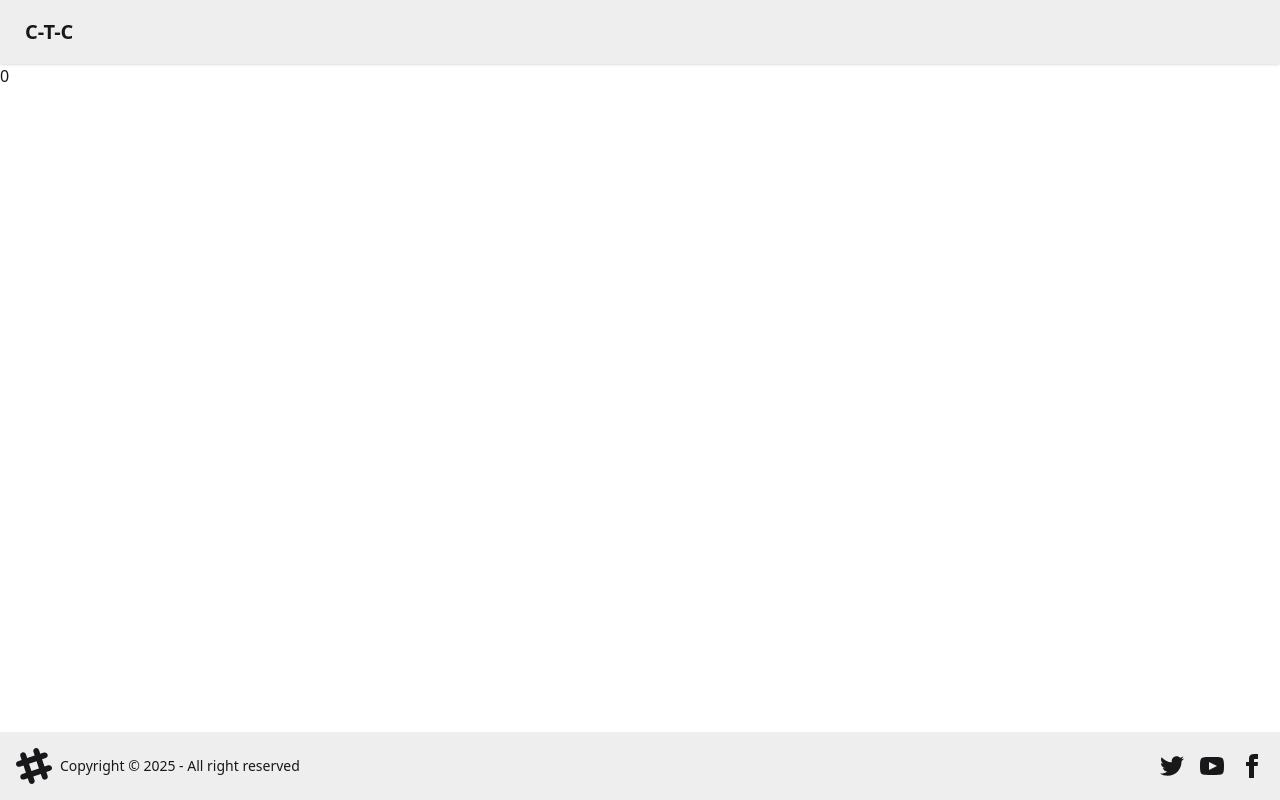
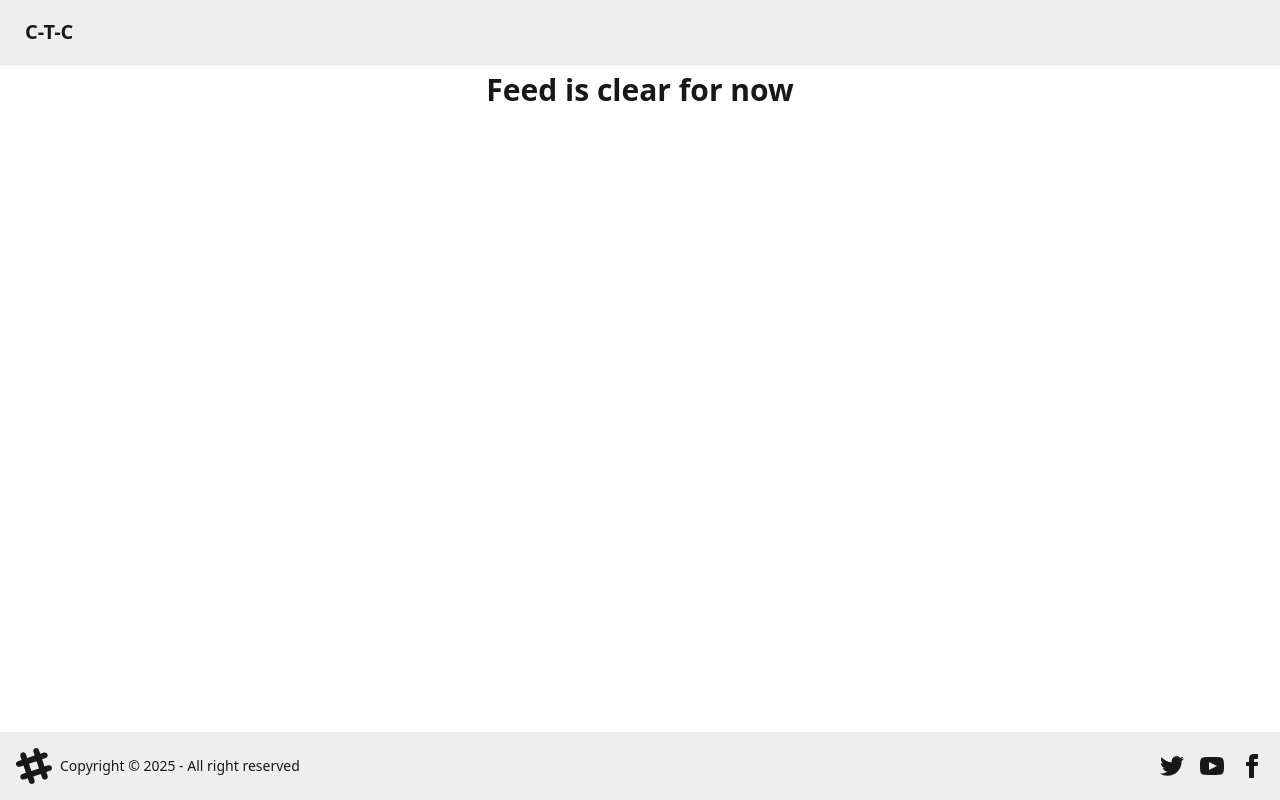
Before and after one commit to 139Kumar-Gaurav/ChatToCode, a React (Vite) app: page / in a window 1280 px wide. Built offline with nearby package versions, Linux system fonts and the light colour scheme; no server answers.

Commit message:
fixed the rendering issues in the project

```diff
--- a/src/components/Feed.jsx
+++ b/src/components/Feed.jsx
@@ -22,8 +22,16 @@ const Feed = () => {
       getFeed();
     }
   }, []);
+  if (!userData || userData.length === 0)
+    return (
+      <h1 className="my-2 text-center font-bold text-3xl">Feed is clear for now</h1>
+    );
   return (
-    <div>{userData && userData?.length && <UserCard user={userData[0]} />}</div>
+    <div>
+      {userData && userData?.length && (
+        <UserCard user={userData[0]} showButton={true} />
+      )}
+    </div>
   );
 };
 
--- a/src/components/Profile.jsx
+++ b/src/components/Profile.jsx
@@ -158,6 +158,7 @@ const Profile = () => {
           gender,
           imageUrl,
         }}
+        showButton={false}
       />
       {save && (
         <div className="toast toast-top toast-center">
--- a/src/components/Requests.jsx
+++ b/src/components/Requests.jsx
@@ -32,7 +32,7 @@ const Requests = () => {
   useEffect(() => {
     getRequests();
   }, []);
-  if (!requests)
+  if (!requests || requests.length === 0)
     return (
       <h1 className="my-2 text-center font-bold text-3xl">No Requests Found</h1>
     );
--- a/src/components/UserCard.jsx
+++ b/src/components/UserCard.jsx
@@ -1,8 +1,9 @@
 import axios from "axios";
 import { useDispatch, useSelector } from "react-redux";
 import { BASE_URL } from "../utils/constants";
+import { removeFeed } from "../utils/feedSlice";
 
-const UserCard = ({ user }) => {
+const UserCard = ({ user, showButton }) => {
   const userFeed = useSelector((store) => store.feed);
   const dispatch = useDispatch();
 
@@ -33,20 +34,22 @@ const UserCard = ({ user }) => {
         <h2 className="card-title">{firstName + " " + lastName}</h2>
         {age && gender && <p>{age + ", " + gender}</p>}
         <p>{about}</p>
+        {showButton && (
           <div className="card-actions justify-center">
             <button
               className="btn btn-primary"
-            onClick={()=>handleFeed("ignored", _id)}
+              onClick={() => handleFeed("ignored", _id)}
             >
               Ignore
             </button>
             <button
               className="btn btn-success"
-            onClick={()=>handleFeed("interested", _id)}
+              onClick={() => handleFeed("interested", _id)}
             >
               Interested
             </button>
           </div>
+        )}
       </div>
     </div>
   );
```
Lines whose indentation alone changed are shown as unchanged.
